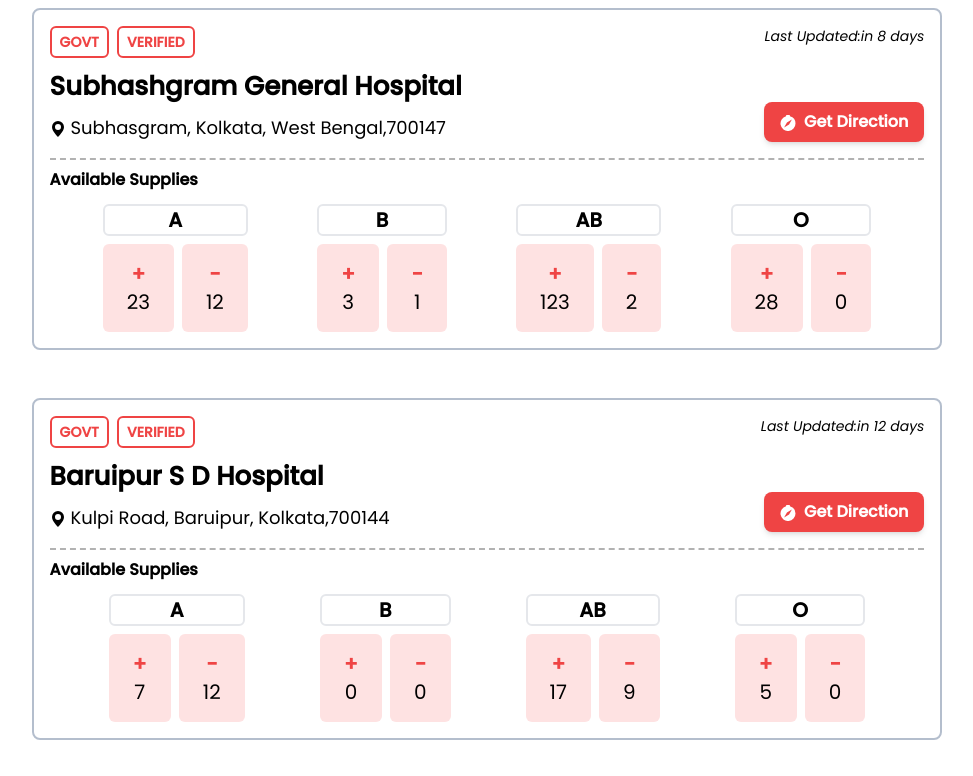
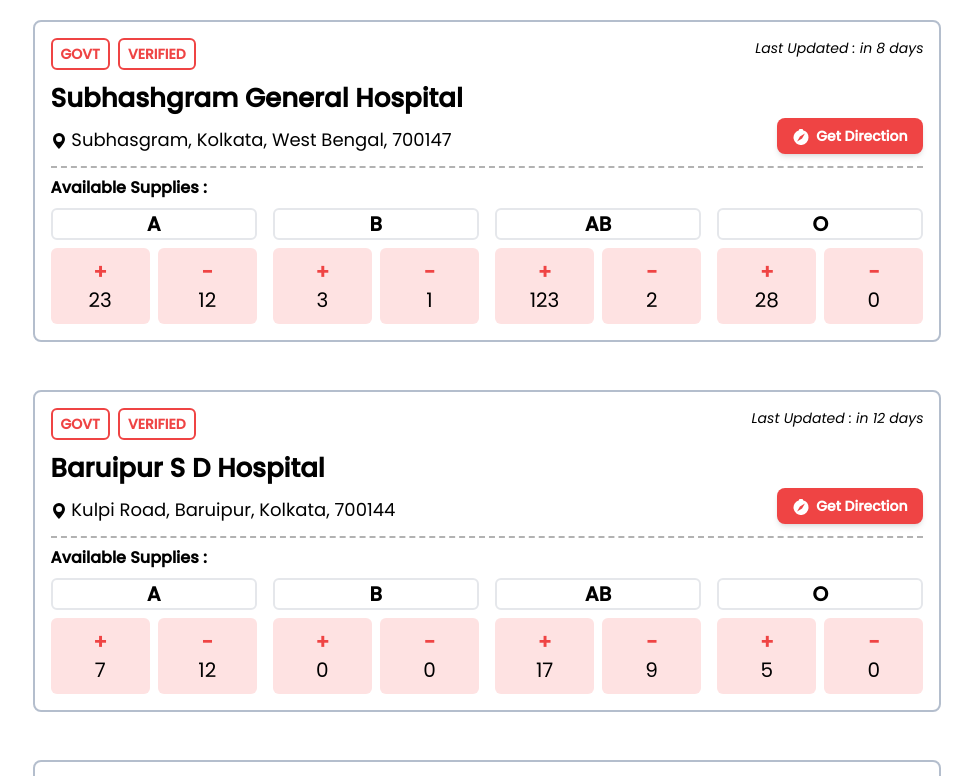
Before and after one commit to skb15/Blood-Bank-Manager-Web, a Vue app: page / in a window 1280 px wide. Shown: the top 776 px of the page, without its empty margins (153-1126 px from the left). Built offline with nearby package versions, Linux system fonts and the light colour scheme.

Commit message:
Code reviewed and minor modified

```diff
--- a/src/App.vue
+++ b/src/App.vue
@@ -1,5 +1,5 @@
 <template>
-  <div class="flex flex-col gap-8 w-screen max-w-fit mx-auto">
+  <div class="flex flex-col gap-8 my-3 items-stretch max-w-fit mx-auto">
     <BloodBankCard v-for="bank in banks" :key="bank.id" :info="bank" />
   </div>
 </template>
@@ -17,7 +17,7 @@
     return {
       banks: [
         {
-          id: 2,
+          id: 1,
           tags: ["govt", "verified"],
           name: "Subhashgram General Hospital",
           address: "Subhasgram, Kolkata, West Bengal",
@@ -28,10 +28,10 @@
             AB: { "+": 123, "-": 2 },
             O: { "+": 28, "-": 0 },
           },
-          lastUpdateDate: new Date(2022, 1, 27, 18, 28),
+          lastUpdate: new Date(2022, 1, 27, 18, 28),
         },
         {
-          id: 3,
+          id: 2,
           tags: ["govt", "verified"],
           name: "Baruipur S D Hospital",
           address: "Kulpi Road, Baruipur, Kolkata",
@@ -42,12 +42,12 @@
             AB: { "+": 17, "-": 9 },
             O: { "+": 5, "-": 0 },
           },
-          lastUpdateDate: new Date(2022, 2, 3, 6, 49),
+          lastUpdate: new Date(2022, 2, 3, 6, 49),
         },
         {
-          id: 4,
+          id: 3,
           tags: ["govt", "verified"],
-          name: "Ramakrishna Mission Seva Pratishthan(Sishu Mangal)",
+          name: "Ramakrishna Mission Seva Pratishthan (Sishu Mangal)",
           address: "Sarat Bose Road, Hazra, Kalighat, Kolkata, West Bengal",
           pincode: 700029,
           stocks: {
@@ -56,7 +56,7 @@
             AB: { "+": 5, "-": 0 },
             O: { "+": 3, "-": 1 },
           },
-          lastUpdateDate: new Date(2022, 2, 3, 8, 18),
+          lastUpdate: new Date(2022, 2, 3, 8, 18),
         },
       ],
     };
@@ -66,6 +66,7 @@
 
 <style lang="scss">
 @import url("https://fonts.googleapis.com/css2?family=Poppins:ital,wght@0,300;0,400;0,500;1,400&display=swap");
+
 #app {
   font-family: "Poppins", sans-serif;
 }
--- a/src/components/BloodBankCard.vue
+++ b/src/components/BloodBankCard.vue
@@ -1,14 +1,13 @@
 <template>
-  <div class="grid p-4 rounded-lg m-2 border-2 border-slate-400/70">
+  <div class="grid p-4 m-2 rounded-lg border-2 border-slate-400/70">
     <div class="row-start-1 row-span-1 col-start-1 col-span-1 flex gap-2">
       <span
         class="
-          text-xs
-          md:text-sm
           py-1
           px-2
           border-2 border-red-500
-          text-red-500
+          text-red-500 text-xs
+          md:text-sm
           font-semibold
           rounded-md
           uppercase
@@ -16,33 +15,42 @@
         "
         v-for="tag in info.tags"
         :key="tag"
-        >{{ tag }}</span
       >
+        {{ tag }}
+      </span>
     </div>
     <em
       class="
+        row-start-1 row-span-1
+        col-start-2 col-span-2
+        justify-self-end
         text-xs
         md:text-sm
-        row-start-1 row-span-1
-        col-start-3 col-span-2
-        justify-self-end
       "
-      >Last Updated:{{ lastUpdate }}</em
     >
-    <div class="row-start-2 row-span-1 col-start-1 col-span-2">
-      <h1 class="text-2xl md:text-[26px] font-bold my-3">{{ info.name }}</h1>
-      <h3 class="text-md md:text-lg">
+      Last Updated : {{ lastUpdate }}
+    </em>
+    <div class="row-start-2 row-span-1 col-start-1 col-span-2 mt-3 mr-2">
+      <h1 class="text-2xl md:text-[26px] font-bold mb-3 max-w-fit">
+        {{ info.name }}
+      </h1>
+      <h3 class="text-md md:text-lg max-w-fit">
         <img class="inline-block" src="../assets/geo-alt-fill.svg" alt="Geo" />
-        {{ info.address }},{{ info.pincode }}
+        {{ info.address }}, {{ info.pincode }}
       </h3>
     </div>
     <button
       class="
         row-start-2 row-span-1
-        col-start-4 col-span-1
+        col-start-3 col-span-1
+        justify-self-end
+        self-center
+        md:self-end
         px-4
         py-2
         font-semibold
+        text-xs
+        md:text-sm
         bg-red-500
         hover:bg-red-600
         text-white
@@ -50,10 +58,6 @@
         shadow-md
         w-max
         h-max
-        justify-self-end
-        self-center
-        md:self-end
-        whitespace-nowrap
       "
     >
       <img
@@ -66,25 +70,26 @@
     <section
       class="
         row-start-3 row-span-1
-        col-start-1 col-span-4
+        col-start-1 col-span-3
+        mt-3
         border-t-2 border-dashed border-black/30
-        mt-4
       "
     >
-      <h4 class="font-bold text-sm md:text-base my-2">Available Supplies</h4>
+      <h4 class="text-sm md:text-base font-bold my-2">Available Supplies :</h4>
       <ul
         class="
           text-base
           md:text-xl
-          mt-3
+          mt-2
           flex flex-wrap
           md:flex-nowrap
+          justify-around
+          md:justify-between
           gap-4
-          justify-evenly
         "
       >
         <li
-          class="flex flex-col"
+          class="flex flex-col w-1/3"
           v-for="stock in ['A', 'B', 'AB', 'O']"
           :key="stock"
         >
@@ -93,16 +98,34 @@
           </h4>
           <div class="flex gap-2">
             <div
-              class="bg-red-100 px-6 py-4 rounded-md flex flex-col items-center"
+              class="
+                flex flex-col
+                bg-red-100
+                px-4
+                py-2
+                md:px-5 md:py-2.5
+                rounded-md
+                items-center
+                w-1/2
+              "
             >
               <span class="text-red-500 font-bold">+</span>
-              <span class="unit">{{ info.stocks[stock]["+"] }}</span>
+              <span>{{ info.stocks[stock]["+"] }}</span>
             </div>
             <div
-              class="bg-red-100 px-6 py-4 rounded-md flex flex-col items-center"
+              class="
+                flex flex-col
+                bg-red-100
+                px-4
+                py-2
+                md:px-5 md:py-2.5
+                rounded-md
+                items-center
+                w-1/2
+              "
             >
               <span class="text-red-500 font-bold">-</span>
-              <span class="unit">{{ info.stocks[stock]["-"] }}</span>
+              <span>{{ info.stocks[stock]["-"] }}</span>
             </div>
           </div>
         </li>
@@ -113,25 +136,20 @@
 
 <script lang="ts">
 import { defineComponent } from "vue";
-import { formatDistance } from "date-fns";
+import { formatDistanceToNowStrict } from "date-fns";
 
 export default defineComponent({
   name: "BloodBankCard",
   props: ["info"],
-  data() {
-    return {};
-  },
   computed: {
     lastUpdate() {
-      return formatDistance(this.info.lastUpdateDate, new Date(), {
+      return formatDistanceToNowStrict(this.info.lastUpdate, {
         addSuffix: true,
       });
     },
   },
-  methods: {},
 });
 </script>
 
-<!-- Add "scoped" attribute to limit CSS to this component only -->
 <style scoped lang="scss">
 </style>
```
